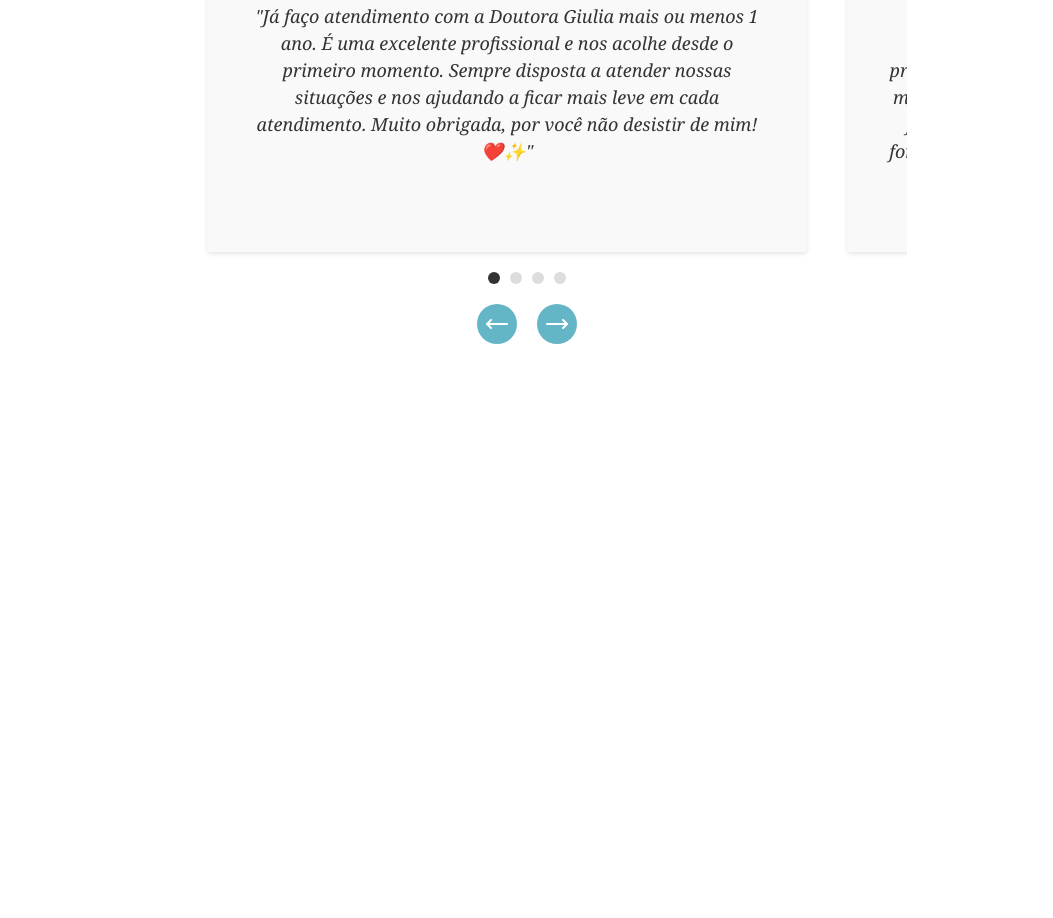
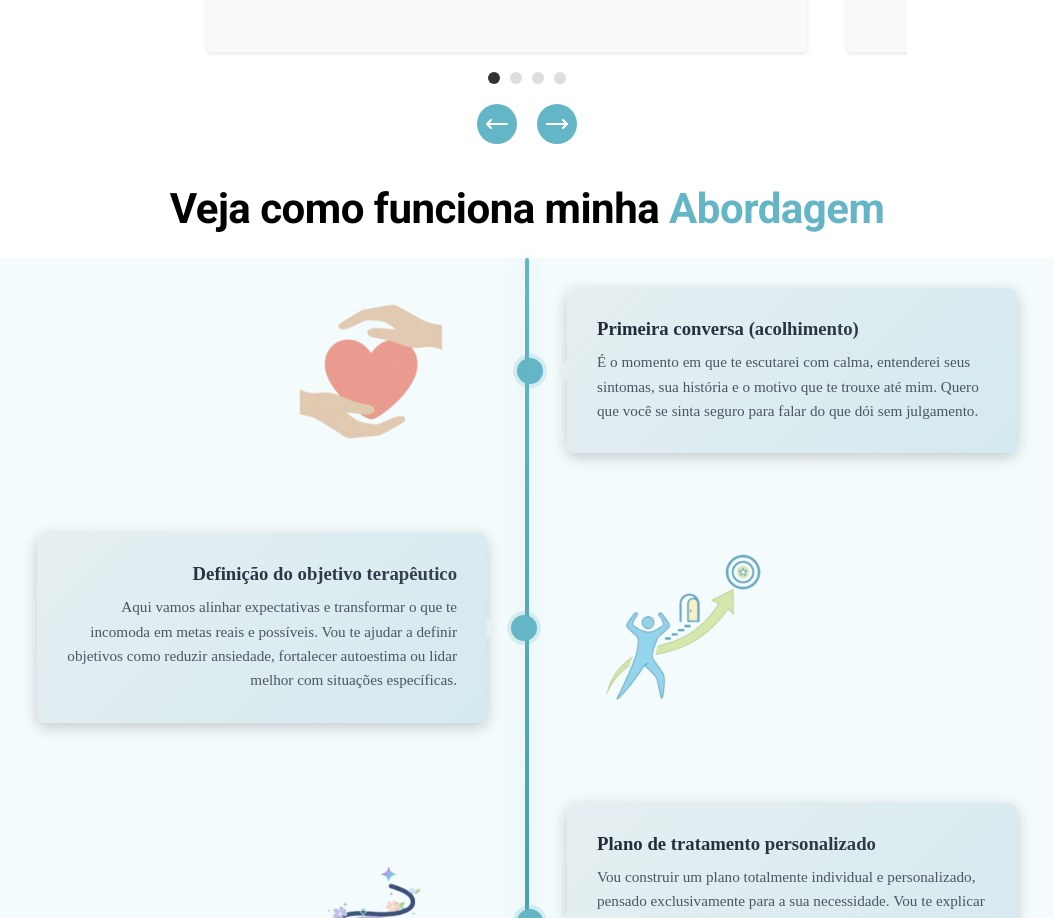
Before and after one commit to pcidro/psigiuliarivolta, a website with bundled scripts: page index.html in a window 1280 px wide. Shown: the part 1882-2800 px from the top of the page, without its empty margins (113-1166 px from the left). Before the commit the page ends 2266 px from the top, so only its background shows below. Built offline with nearby package versions, Linux system fonts and the light colour scheme; a web font is replaced by a local one.

Commit message:
timeline

```diff
--- a/index.html
+++ b/index.html
@@ -164,7 +164,7 @@
       <ul class="slide">
         <li>
           <div class="testimonial-content">
-            <p>"Já faço atendimento com a Doutora Giulia mais ou menos 1 ano.
+            <p>"Já faço atendimento com a Doutora Giulia a mais ou menos 1 ano.
               É uma excelente profissional e nos acolhe desde o primeiro momento.
               Sempre disposta a atender nossas situações e nos ajudando a ficar mais leve em cada atendimento.
               Muito obrigada, por você não desistir de mim!
@@ -194,6 +194,66 @@
     </div>
   </section>
 
+  <h2 class="h2-timeline">Veja como funciona minha <span class="help">Abordagem</span></h2>
+  <div class="timeline-container">
+
+
+    <div class="timeline-item right">
+      <div class="icon-placeholder">
+        <img src="img/acolhimento1.png" alt="">
+      </div>
+
+      <div class="content">
+        <h3>Primeira conversa (acolhimento)</h3>
+        <p>É o momento em que te escutarei com calma, entenderei seus sintomas, sua história e o motivo que te trouxe até mim. Quero que você se sinta seguro para falar do que dói sem julgamento.</p>
+      </div>
+    </div>
+
+    <div class="timeline-item left">
+      <div class="content">
+        <h3>Definição do objetivo terapêutico</h3>
+        <p>Aqui vamos alinhar expectativas e transformar o que te incomoda em metas reais e possíveis. Vou te ajudar a definir objetivos como reduzir ansiedade, fortalecer autoestima ou lidar melhor com situações específicas.</p>
+      </div>
+
+      <div class="icon-placeholder">
+        <img src="img/objetivo.png" alt="">
+      </div>
+    </div>
+
+    <div class="timeline-item right">
+      <div class="icon-placeholder">
+        <img src="img/wayy.png" alt="">
+      </div>
+
+      <div class="content">
+        <h3>Plano de tratamento personalizado</h3>
+        <p>Vou construir um plano totalmente individual e personalizado, pensado exclusivamente para a sua necessidade. Vou te explicar como será o ritmo das sessões, a abordagem que melhor funciona para o seu caso e as primeiras estratégias que começaremos a aplicar. Quero que você tenha clareza de cada etapa criada especialmente para você</p>
+      </div>
+    </div>
+
+    <div class="timeline-item left">
+      <div class="content">
+        <h3>Reavaliações periódicas</h3>
+        <p>Ao longo do processo, vou revisar com você o que já melhorou, o que ainda precisa de atenção e se o plano continua fazendo sentido para sua realidade. Ajusto tudo sempre que necessário para manter a terapia alinhada ao seu momento.</p>
+      </div>
+
+      <div class="icon-placeholder">
+        <img src="img/evolution.png" alt="">
+      </div>
+    </div>
+
+    <div class="timeline-item right">
+      <div class="icon-placeholder">
+        <img src="img/endof.png" alt="">
+      </div>
+
+      <div class="content">
+        <h3>Encerramento / Alta terapêutica</h3>
+        <p>Quando você alcançar os objetivos da terapia, vou te preparar para seguir com autonomia, confiança e clareza. No encerramento, reconhecemos juntos seu progresso e definimos seus próximos passos com segurança.</p>
+      </div>
+    </div>
+
+  </div>
 
 
   <script type="module" src="script.js"></script>
--- /dev/null
+++ b/modules/timelineObserver.js
@@ -0,0 +1,26 @@
+export function initTimelineObserver() {
+  const observerOptions = {
+    root: null,
+    rootMargin: "-40% 0px -40% 0px",
+    threshold: 0,
+  };
+
+  let delay = 0;
+
+  const observer = new IntersectionObserver((entries) => {
+    entries.forEach((entry) => {
+      if (entry.isIntersecting && !entry.target.classList.contains("active")) {
+        delay += 500;
+
+        setTimeout(() => {
+          entry.target.classList.add("active");
+        }, delay);
+
+        observer.unobserve(entry.target);
+      }
+    });
+  }, observerOptions);
+
+  const timelineItems = document.querySelectorAll(".timeline-item");
+  timelineItems.forEach((item) => observer.observe(item));
+}
--- a/script.js
+++ b/script.js
@@ -1,8 +1,10 @@
 import { initMenu } from "./modules/hamburguer.js";
 import SlideNav from "./modules/depoimentos.js";
+import { initTimelineObserver } from "./modules/timelineObserver.js";
 
 const slide = new SlideNav(".slide", ".slide-wrapper");
 slide.init();
 slide.addArrow(".prev", ".next");
 slide.addControl();
 initMenu();
+initTimelineObserver();
--- a/style.css
+++ b/style.css
@@ -9,6 +9,9 @@
 
 /* Depoimentos */
 @import url("styles/depoimentos.css");
+
+/* Depoimentos */
+@import url("styles/timeline.css");
 
 /* Geral */
 
--- a/styles/hero.css
+++ b/styles/hero.css
@@ -1,6 +1,6 @@
 #hero {
   background-color: #e6f4f8;
-  min-height: 100vh;
+  min-height: 75vh;
   display: flex;
   align-items: center;
   justify-content: center;
--- /dev/null
+++ b/styles/timeline.css
@@ -0,0 +1,220 @@
+.timeline-container {
+  position: relative;
+  width: 100%;
+  margin: 0 auto;
+  padding: 20px 0;
+  background-color: #f4fbfc;
+}
+
+.timeline-item.active::after {
+  background-color: #64b5c5;
+  box-shadow: 0 0 0 4px rgba(100, 181, 197, 0.2);
+  transition: background-color 0.4s ease, box-shadow 0.4s ease;
+}
+
+.timeline-container::after {
+  content: "";
+  position: absolute;
+  width: 4px;
+  background: linear-gradient(to bottom, #64b5c5, #4a9dac, #64b5c5);
+  top: 0;
+  bottom: 0;
+  left: 50%;
+  margin-left: -2px;
+  border-radius: 2px;
+  box-shadow: 0 0 20px rgba(100, 181, 197, 0.3);
+}
+
+.timeline-item {
+  padding: 10px 40px;
+  position: relative;
+  background-color: inherit;
+  width: 50%;
+  display: flex;
+  align-items: center;
+  margin-bottom: 60px;
+}
+
+.left {
+  left: 0;
+  justify-content: flex-end;
+  text-align: right;
+}
+
+.right {
+  left: 50%;
+  justify-content: flex-start;
+  text-align: left;
+}
+
+.content {
+  padding: 30px;
+  background: linear-gradient(135deg, #e6eff1 0%, #d4e9f0 100%);
+  position: relative;
+  border-radius: 8px;
+  box-shadow: 0 4px 15px rgba(0, 0, 0, 0.2);
+  width: 100%;
+  max-width: 450px;
+  z-index: 2;
+}
+
+.content:hover {
+  box-shadow: 0 12px 40px rgba(100, 181, 197, 0.25),
+    0 4px 12px rgba(0, 0, 0, 0.1);
+  transform: translateY(-2px);
+  border-color: rgba(100, 181, 197, 0.4);
+}
+
+.content h3 {
+  background: linear-gradient(135deg, #1f2937 0%, #374151 100%);
+  -webkit-background-clip: text;
+  -webkit-text-fill-color: transparent;
+  background-clip: text;
+  margin-bottom: 10px;
+}
+
+.content p {
+  color: #4b5563;
+  line-height: 1.6;
+  font-size: 0.95rem;
+}
+
+.timeline-item::after {
+  content: "";
+  position: absolute;
+  width: 20px;
+  height: 20px;
+  right: -10px;
+  background-color: #e6f4f8;
+  border: 3px solid #64b5c5;
+  top: 50%;
+  transform: translateY(-50%);
+  border-radius: 50%;
+  z-index: 10;
+}
+
+.right::after {
+  left: -10px;
+}
+
+.content::before {
+  content: " ";
+  height: 0;
+  position: absolute;
+  top: 50%;
+  width: 0;
+  z-index: 1;
+  border: medium solid white;
+  transform: translateY(-50%);
+}
+
+.left .content::before {
+  right: -10px;
+  border-width: 10px 0 10px 10px;
+  border-color: transparent transparent transparent #e6eff1;
+}
+
+.right .content::before {
+  left: -10px;
+  border-width: 10px 10px 10px 0;
+  border-color: transparent #e6eff1 transparent transparent;
+}
+
+.icon-placeholder {
+  position: absolute;
+  width: 200px;
+  top: 50%;
+  transform: translateY(-50%);
+  text-align: center;
+  opacity: 0.8;
+  font-size: 0.9rem;
+}
+
+.left .icon-placeholder {
+  right: -40%;
+}
+
+.right .icon-placeholder {
+  left: -40%;
+}
+
+.icon-placeholder img,
+.icon-placeholder svg {
+  max-width: 100%;
+  height: auto;
+  display: block;
+  margin: 0 auto;
+}
+
+.h2-timeline {
+  font-size: 42px;
+  font-weight: 700;
+  text-align: center;
+  margin-bottom: 25px;
+  letter-spacing: -0.5px;
+  font-family: "Roboto";
+}
+
+@media screen and (max-width: 768px) {
+  .timeline-container::after {
+    left: 30px;
+  }
+
+  .timeline-item {
+    width: 100%;
+    padding-left: 60px;
+    padding-right: 10px;
+
+    flex-direction: column;
+    align-items: flex-start;
+    margin-bottom: 60px;
+  }
+  .left,
+  .right {
+    left: 0;
+    text-align: left;
+  }
+
+  /* --- AJUSTE DO ÍCONE PARA FICAR ACIMA --- */
+  .icon-placeholder {
+    order: 1;
+    position: relative;
+    top: auto;
+    left: auto !important;
+    right: auto !important;
+    transform: none;
+    width: 200px;
+    display: flex;
+    justify-content: center;
+
+    margin: 0 0 20px 0;
+    border: none;
+    padding: 0;
+    color: #fff;
+  }
+
+  .content {
+    order: 2;
+    width: 100%;
+  }
+
+  .left .content::before,
+  .right .content::before {
+    right: auto;
+    left: -10px;
+    border-width: 10px 10px 10px 0;
+    border-color: transparent #e6eff1 transparent transparent;
+  }
+
+  .h2-timeline {
+    font-size: 28px;
+  }
+
+  .left::after,
+  .right::after {
+    left: 20px;
+    top: auto;
+    bottom: 30%;
+    transform: none;
+  }
+}
```
Also changed, not shown: img/acolhimento1.png (added), img/endof.png (added), img/evolution.png (added), img/objetivo.png (added), img/pexels-pixabay-268134.jpg (deleted), img/treee.png (added), img/wayy.png (added), 1 other file.
